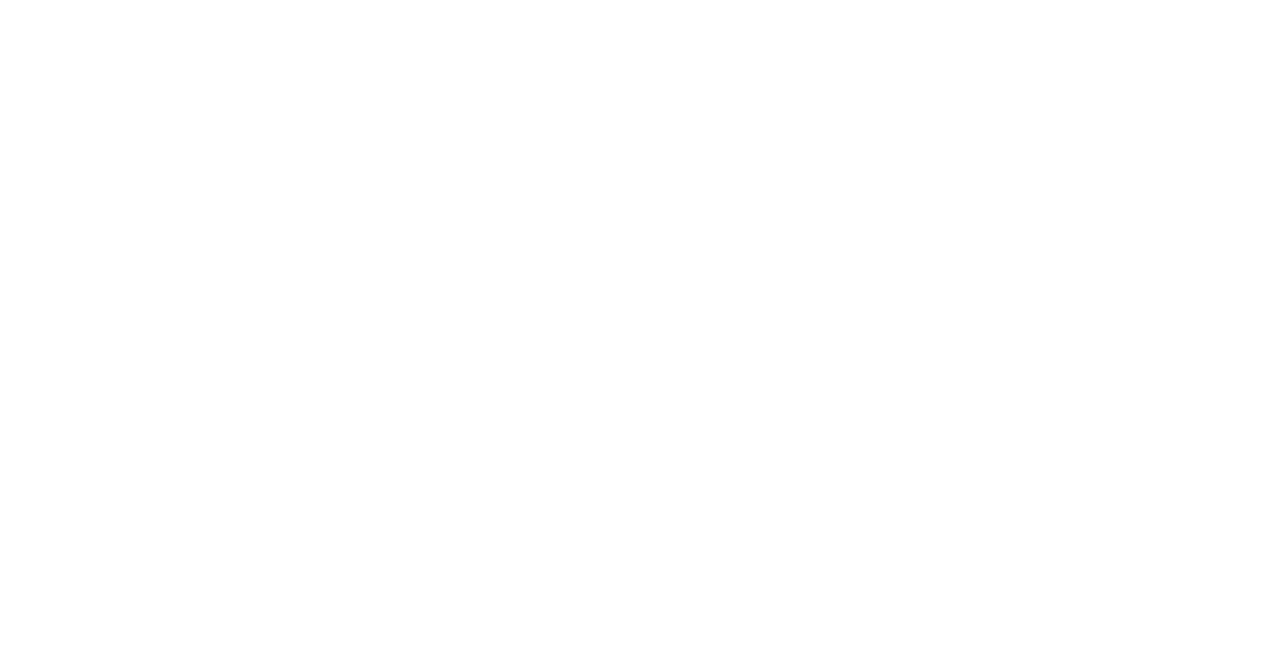
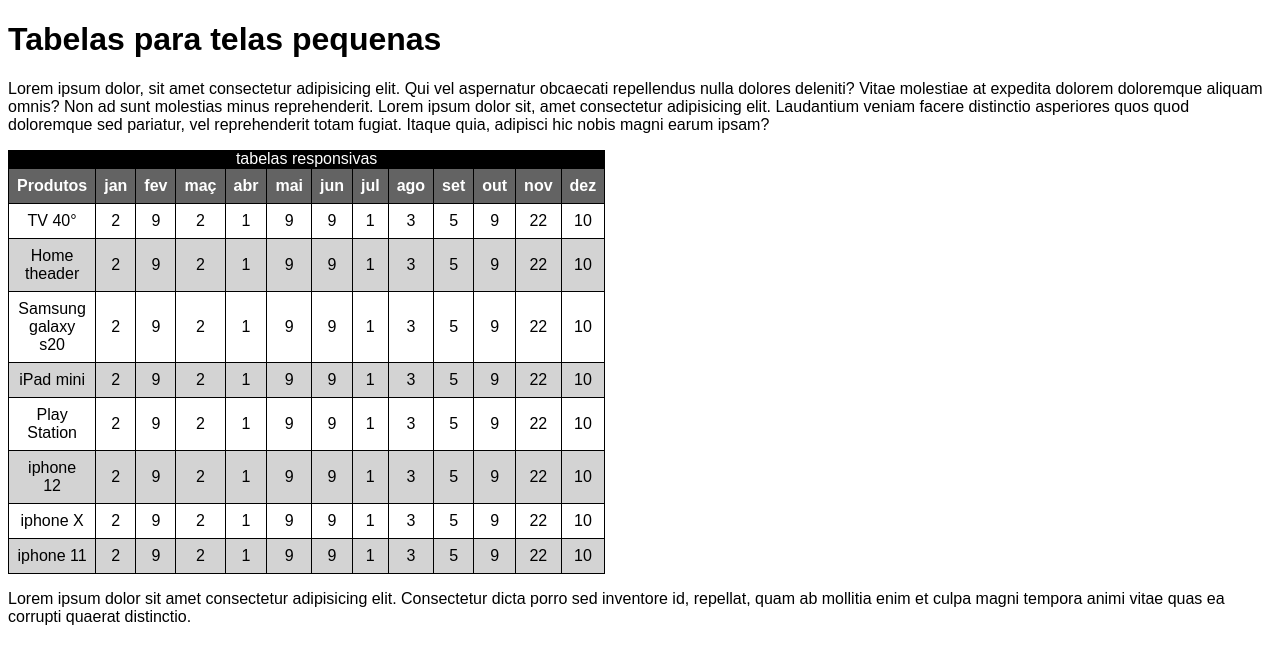
Before and after one commit to Andersonnalves/css-html, a plain HTML site: page modulo-03-html-css/ex023/tabela006.html in a window 1280 px wide. Drawn offline with Linux system fonts and the light colour scheme.

Commit message:
tabela 06

```diff
--- a/modulo-03-html-css/ex023/tabela006.html
+++ b/modulo-03-html-css/ex023/tabela006.html
@@ -1,12 +1,204 @@
 <!DOCTYPE html>
 <html lang="pt-br
 ">
+
 <head>
     <meta charset="UTF-8">
     <meta name="viewport" content="width=device-width, initial-scale=1.0">
     <title>tabelas responsivas</title>
+    <style>
+        body {
+            font-family: Arial, Helvetica, sans-serif;
+        }
+
+        table {
+            height: 250px;
+            width: 500px;
+            border-collapse: collapse;
+            text-align: center;
+        }
+
+        caption {
+            background-color: black;
+            color: white;
+        }
+
+        thead {
+            background-color: rgb(99, 99, 99);
+            color: white;
+        }
+        tbody>tr:nth-child(2n){background-color: lightgrey;}
+
+        th,
+        td {
+            padding: 8px;
+            border: 1px solid black;
+        }
+        div#container{
+            overflow-x: auto;
+        }
+
+    </style>
 </head>
+
 <body>
+    <h1>Tabelas para telas pequenas</h1>
+    <p>
+        Lorem ipsum dolor, sit amet consectetur adipisicing elit. Qui vel aspernatur obcaecati repellendus nulla dolores
+        deleniti? Vitae molestiae at expedita dolorem doloremque aliquam omnis? Non ad sunt molestias minus
+        reprehenderit.
+        Lorem ipsum dolor sit, amet consectetur adipisicing elit. Laudantium veniam facere distinctio asperiores quos
+        quod doloremque sed pariatur, vel reprehenderit totam fugiat. Itaque quia, adipisci hic nobis magni earum ipsam?
+    </p>
+    <div id="container">
+        <table>
+            <caption>
+                tabelas responsivas
+            </caption>
+            <thead>
+                <th>Produtos</th>
+                <th>jan</th>
+                <th>fev</th>
+                <th>maç</th>
+                <th>abr</th>
+                <th>mai</th>
+                <th>jun</th>
+                <th>jul</th>
+                <th>ago</th>
+                <th>set</th>
+                <th>out</th>
+                <th>nov</th>
+                <th>dez</th>
+            </thead>
+            <tbody>
+                <tr>
+                    <td> TV 40°</td>
+                    <td>2</td>
+                    <td>9</td>
+                    <td>2</td>
+                    <td>1</td>
+                    <td>9</td>
+                    <td>9</td>
+                    <td>1</td>
+                    <td>3</td>
+                    <td>5</td>
+                    <td>9</td>
+                    <td>22</td>
+                    <td>10</td>
+                </tr>
+                <tr>
+                    <td> Home theader</td>
+                    <td>2</td>
+                    <td>9</td>
+                    <td>2</td>
+                    <td>1</td>
+                    <td>9</td>
+                    <td>9</td>
+                    <td>1</td>
+                    <td>3</td>
+                    <td>5</td>
+                    <td>9</td>
+                    <td>22</td>
+                    <td>10</td>
+                </tr>
+                <tr>
+                    <td> Samsung galaxy s20</td>
+                    <td>2</td>
+                    <td>9</td>
+                    <td>2</td>
+                    <td>1</td>
+                    <td>9</td>
+                    <td>9</td>
+                    <td>1</td>
+                    <td>3</td>
+                    <td>5</td>
+                    <td>9</td>
+                    <td>22</td>
+                    <td>10</td>
+                </tr>
+                <tr>
+                    <td> iPad mini</td>
+                    <td>2</td>
+                    <td>9</td>
+                    <td>2</td>
+                    <td>1</td>
+                    <td>9</td>
+                    <td>9</td>
+                    <td>1</td>
+                    <td>3</td>
+                    <td>5</td>
+                    <td>9</td>
+                    <td>22</td>
+                    <td>10</td>
+                </tr>
+                <tr>
+                    <td> Play Station</td>
+                    <td>2</td>
+                    <td>9</td>
+                    <td>2</td>
+                    <td>1</td>
+                    <td>9</td>
+                    <td>9</td>
+                    <td>1</td>
+                    <td>3</td>
+                    <td>5</td>
+                    <td>9</td>
+                    <td>22</td>
+                    <td>10</td>
+                </tr>
+                <tr>
+                    <td>iphone 12</td>
+                    <td>2</td>
+                    <td>9</td>
+                    <td>2</td>
+                    <td>1</td>
+                    <td>9</td>
+                    <td>9</td>
+                    <td>1</td>
+                    <td>3</td>
+                    <td>5</td>
+                    <td>9</td>
+                    <td>22</td>
+                    <td>10</td>
+                </tr>
+                <tr>
+                    <td> iphone X</td>
+                    <td>2</td>
+                    <td>9</td>
+                    <td>2</td>
+                    <td>1</td>
+                    <td>9</td>
+                    <td>9</td>
+                    <td>1</td>
+                    <td>3</td>
+                    <td>5</td>
+                    <td>9</td>
+                    <td>22</td>
+                    <td>10</td>
+                </tr>
+                <tr>
+                    <td>iphone 11 </td>
+                    <td>2</td>
+                    <td>9</td>
+                    <td>2</td>
+                    <td>1</td>
+                    <td>9</td>
+                    <td>9</td>
+                    <td>1</td>
+                    <td>3</td>
+                    <td>5</td>
+                    <td>9</td>
+                    <td>22</td>
+                    <td>10</td>
+                </tr>
+
+            </tbody>
+        </table>
+    </div>
+    <p>
+        Lorem ipsum dolor sit amet consectetur adipisicing elit. Consectetur dicta porro sed inventore id, repellat, quam ab mollitia enim et culpa magni tempora animi vitae quas ea corrupti quaerat distinctio.
+    </p>
 
 </body>
+
 </html>
```
